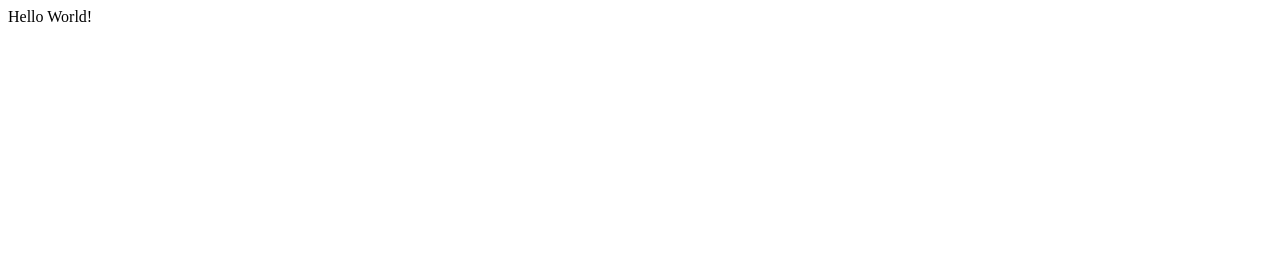
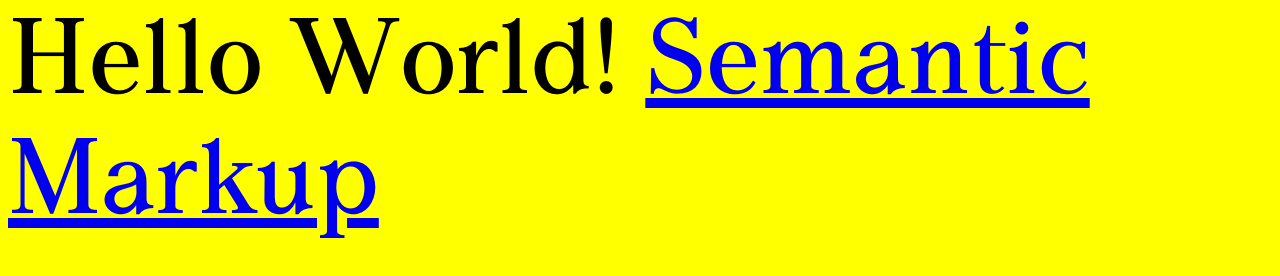
Before and after one commit to gabriellemae/gabriellemae.github.io, a plain HTML site: page index.html in a window 1280 px wide. Drawn offline with Linux system fonts and the light colour scheme.

Commit message:
Add Typeface and Link

```diff
--- /dev/null
+++ b/css/style.css
@@ -0,0 +1,12 @@
+@font-face{
+	font-family: 'Retelling';
+	src: url('Retelling.otf') format("opentype");
+	font-weight: 400;
+}
+
+body{
+	/* this is the outermost element on your page*/
+	background: yellow;
+	font-family: 'Retelling';
+	font-size: 100px;
+}
--- a/index.html
+++ b/index.html
@@ -4,9 +4,10 @@
 	<meta charset="utf-8">
 	<meta name="viewport" content="width=device-width, initial-scale=1">
 	<title>Sample File</title>
-	<!-- <link rel="stylesheet" type="text/css" href="style.css"> -->
+	<link rel="stylesheet" type="text/css" href="css/style.css">
 </head>
 <body>
 	Hello World!
+	<a href="semantic_markup/index.html">Semantic Markup</a>
 </body>
 </html>
--- a/style.css
+++ /dev/null
@@ -1,4 +0,0 @@
-body{
-	/* this is the outermost element on your page*/
-	background: yellow;
-}
```
Also changed, not shown: semantic_markup/index.html (+2 -2 lines), css/Retelling.otf (added), 2 other files.
